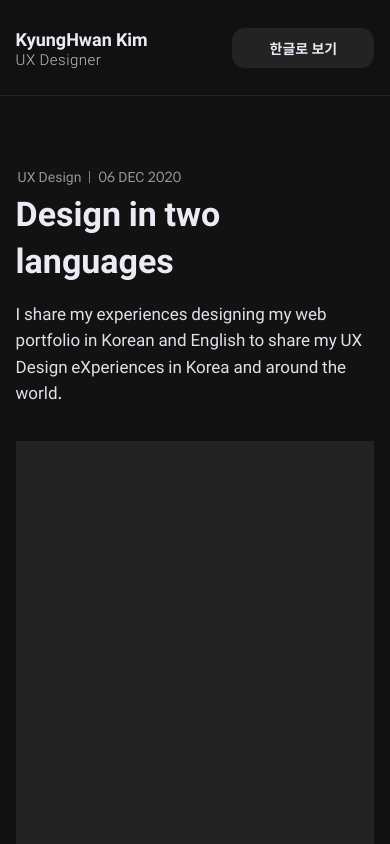
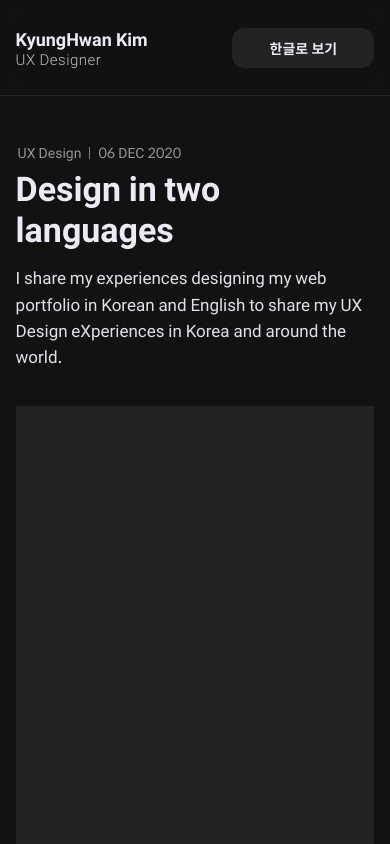
Before and after one commit to dalgudot/share-design, a Next.js app: page / in a window 390 px wide. Built offline with nearby package versions, Linux system fonts and the light colour scheme.

Commit message:
20201206

```diff
--- a/src/components/index/article.jsx
+++ b/src/components/index/article.jsx
@@ -42,8 +42,8 @@
         tabletSize={fontSize[39]}
         desktopSize={fontSize[39]}
         weight={fontWeight[700]}
-        lineHeight={1.4}
-        marginTop="4px"
+        lineHeight={1.2}
+        marginTop="6px"
       />
 
       <PText
--- a/src/styles/global.css
+++ b/src/styles/global.css
@@ -22,6 +22,12 @@
   /* (브라우저 오른쪽에 나타나는) 스크롤바 숨기기 */
   -ms-overflow-style: none; /* IE and Edge */
   scrollbar-width: none; /* Firefox */
+}
+
+@media all and (max-width: 768px) {
+  body {
+    padding-top: 144px;
+  }
 }
 
 /* (브라우저 오른쪽에 나타나는) 스크롤바 숨기기 */
```
Also changed, not shown: package.json (+8 -8 lines), 1 other file (tests, documents, lock files or other folders).
